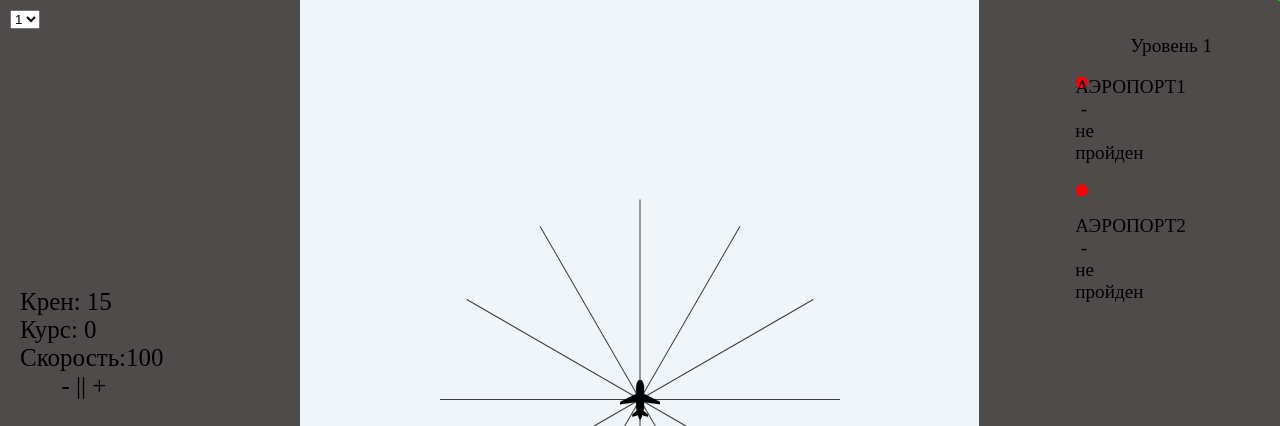
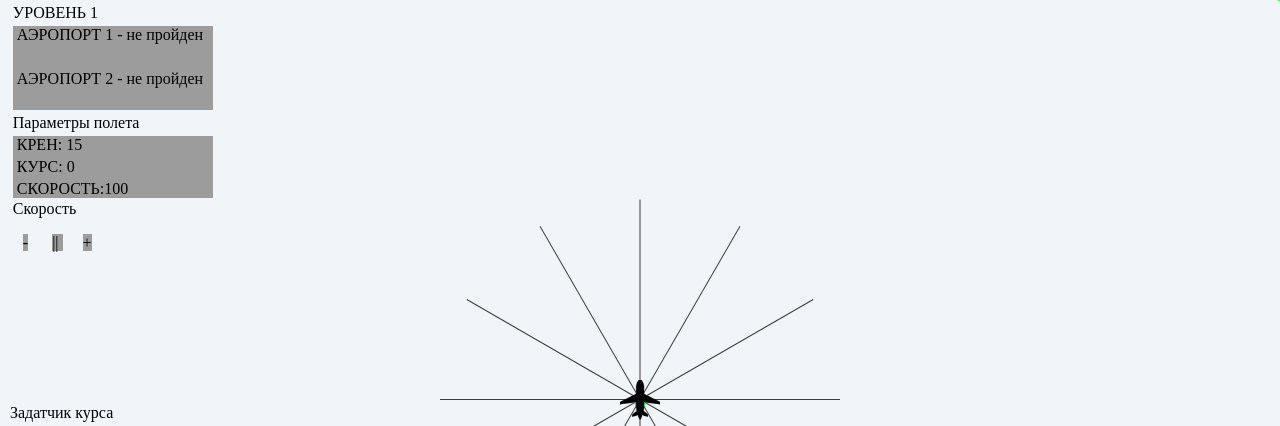
Before and after one commit to Microvolnovochka/vectoring, a plain HTML site: page index.html in a window 1280 px wide. Shown: the top 426 px of the page. Drawn offline with Linux system fonts and the light colour scheme.

Commit message:
u vlada begining

```diff
--- a/index.html
+++ b/index.html
@@ -9,21 +9,28 @@
 </head>
 <body id="body">
   <div class="info">
-    <p class="cren">Крен: <span>0</span></p>
-    <p class="course">Курс: <span>0</span></p>
-    <p class="speed">Скорость:<span>0</span></p>
-    <p style="text-align: center;">
-      <span id="minusspeed">-</span>
-      <span class="info__pause"> || </span>
-      <span class="info__play"> ► </span>
-      <span id="plusspeed"> +</span>
+    <p>Параметры полета</p>
+    <div class="info__parametrs">
+      <p class="cren">КРЕН: <span>0</span></p>
+      <p class="course">КУРС: <span>0</span></p>
+      <p class="speed">СКОРОСТЬ:<span>0</span></p>
+    </div>
+  </div>
+  <div class="infobuttons"> Скорость
+    <p>
+        <span class="info__minus">-</span>
+        <span class="info__pause"> || </span>
+        <span class="info__play"> ► </span>
+        <span class="info__plus"> +</span>
     </p>
   </div>
   <div class="levelsinfo">
-    <p class="level">Уровень <span></span></p>
+    <p class="level">УРОВЕНЬ <span></span></p>
     <div class="levelsinfo__airports">
-      <p class="airport">АЭРОПОРТ<span>&nbsp;</span><div></div></p>
-      <p class="airport">АЭРОПОРТ<span>&nbsp;</span><div></div></p>
+      <p class="airport">АЭРОПОРТ <span>&nbsp;</span></p>
+      <p class="povorots">&nbsp;</p>
+      <p class="airport">АЭРОПОРТ <span>&nbsp;</span></p>
+      <p class="povorots">&nbsp;</p>
     </div>
   </div>
   <button class="yesbt">Перепройти его</button>
@@ -37,6 +44,7 @@
     <option value="5">5</option>
   </select>
   <div class="keyboard-container">
+    <div class="keyboard__name">Задатчик курса</div>
     <div class="keyboard-display">000</div>
     <button class="keyboard-key" value="9">9</button>
     <button class="keyboard-key" value="8">8</button>
--- a/indexown.js
+++ b/indexown.js
@@ -8,12 +8,12 @@ var ctx = canvas.getContext('2d');
 var width = ctx.canvas.width = window.innerWidth;
 var longscreen = window.innerHeight<=1080?false:true;
 var height = ctx.canvas.height = window.innerHeight>1080?1080:window.innerHeight - 1;
-var userInputInt = null;
 var pause = false;
 var nextLevel = false;
 var povorotn = null;//
 var prevAngle = null;//для подчсета поворотов
 var userInput = "000";
+var userInputInt = 0;
 var km = 300/50;//количество пикселей в одном километре
 var coefx = (width-300*2)/(300)*5;
 var coefy = height/(300)*5;
@@ -48,7 +48,7 @@ var miniMap ={
   xviszs: null,
   yviszf: null,
   yviszs: null,
-  color: "rgba(48, 45, 45, 1)",
+  color: "#9C9C9C",
 };
 var cren = {
   15:{
@@ -153,10 +153,6 @@ function draw(time) {
     {
       requestAnimationFrame(draw);
       ctx.clearRect(0, 0, width, height);
-      if (!longscreen)
-      {
-        drawSideBox();
-      }
       drawMiniMap(miniMap);
       if (!cursor.is)
       {
@@ -189,15 +185,6 @@ function draw(time) {
     no.style.display = "block";
     no.innerHTML = "Закончить упражнение";
   }
-}
-
-function drawSideBox(){
-  ctx.save();
-  ctx.beginPath();
-  ctx.fillStyle = "#4f4b4b";
-  ctx.fillRect(0,0,300,height-0);
-  ctx.fillRect(width-301,0,301,height-0);
-  ctx.restore();
 }
 
 function drawScale(km,xb,yb,vertical){
@@ -726,18 +713,10 @@ function upgradeLevelInfo(airports){
   {
     for (var i =0;i<levels[progressBar.level].airpotrN;i++)
     {
-      par.querySelectorAll("div")[i].className = "redcircle";
       if (airports[i].collision)
       {
-        str = "пройден. Количество поворотов: "+airports[i].povorotn.toString();
-        if (airports[i].povorotn<3)
-        {
-          par.querySelectorAll("div")[i].className = "greencircle";
-        }
-        else
-        {
-          par.querySelectorAll("div")[i].className = "yellowcircle";
-        }
+        str = "пройден";
+        par.querySelectorAll(".povorots")[i].innerHTML = "Поворотов: "+airports[i].povorotn.toString()
       }
       par.querySelectorAll(".airport > span")[i].innerHTML = (i+1).toString()+" - "+str;
       str = "не пройден";
@@ -749,7 +728,6 @@ function upgradeLevelInfo(airports){
     for (var i =0;i<levels[progressBar.level].airpotrN;i++)
     {
       par.querySelectorAll(".airport > span")[i].innerHTML = (i+1).toString()+" - "+str;
-      par.querySelectorAll("div")[i].className = "redcircle";
     }
 
   }
@@ -808,7 +786,7 @@ document.querySelector(".select-level").addEventListener("change",function(e){
   animation = requestAnimationFrame(draw);
 });
 
-document.querySelector('.info').addEventListener('click',function(e){
+document.querySelector('.infobuttons').addEventListener('click',function(e){
   var target =e.target;
   if (target.className=="info__pause"&&!pause)
   {
@@ -824,27 +802,27 @@ document.querySelector('.info').addEventListener('click',function(e){
     document.querySelector(".info__pause").style.display = "inline";
     animation = requestAnimationFrame(draw);
   }
+});
+
+document.querySelector(".info__plus").addEventListener("click",function(e){
   if (!pause)
   {
-    if (e.target.id=="plusspeed")
-    {
       veloc+=50;
       if (veloc>1500)
       {
         veloc = 1500;
-        drawText("Скорость не должна превышать 1500 км/ч")
       }
-    }
-    else if (e.target.id=="minusspeed")
-    {
+  }
+});
+
+document.querySelector(".info__minus").addEventListener("click",function(e){
+  if (!pause)
+  {
       veloc-=50;
       if (veloc<100)
       {
         veloc = 100;
-        cancelAnimationFrame(animation);
-        drawText("Скорость не должна быть меньше 100 км/ч")
       }
-    }
   }
 });
 
@@ -1015,14 +993,12 @@ document.addEventListener('keydown', function(e) {
       if (veloc>1500)
       {
         veloc = 1500;
-        //drawText("Скорость не должна превышать 1500 км/ч")
       }
     } else if ((e.which==109||e.which==173)&&!pause) {
       veloc-=50;
       if (veloc<100)
       {
         veloc = 100;
-        //drawText("Скорость не должна быть меньше 100 км/ч")
       }
     } else if(e.which==89&&pause==true&&nextLevel==true){
       if (progressBar.level==6)
--- a/style.css
+++ b/style.css
@@ -31,7 +31,7 @@
 }
 
 .select-level {
-  /*display: none;*/
+  display: none;
   position: absolute;
   top: 10px;
   left: 10px;
@@ -47,7 +47,7 @@
   flex-wrap: wrap;
   -webkit-flex-direction: row-reverse;
   flex-direction: row-reverse;
-  width: 15%;
+  width: 200px;
   height: 45%;
 }
 
@@ -89,57 +89,92 @@
 
 .info {
   position: absolute;
-  width: 10%;
-  font-size: 25px;
-  bottom: 50%;
-  left: 20px;
+  width: 200px;
+  font-size: 100%;
+  top: 110px;
+  left: 1%;
+}
+
+.info__parametrs{
+  background-color: #9C9C9C;
+}
+
+.infobuttons{
+  position: absolute;
+  width: 200px;
+  top:200px;
+  left: 1%;
+}
+
+.info__minus{
+  margin: 5%;
+  height: 20px;
+  width: 20px;
+  background-color:  #9C9C9C;
+}
+
+.info__plus{
+  margin: 5%;
+  height: 100px;
+  width: 100px;
+  background-color:  #9C9C9C;
 }
 
 .info__play{
+  margin: 5%;
+  height: 20px;
+  width: 20px;
   display: none;
+  background-color:  #9C9C9C;
 }
 
 .info__pause{
+  margin: 5%;
+  height: 20px;
+  width: 20px;
   display: inline;
+  background-color:  #9C9C9C;
 }
 
 .info p {
-  margin: 0;
+  margin-top: 2%;
+  margin-left: 0%;
+  margin-bottom: 2%;
+}
+
+.info__parametrs p{
+  margin-left: 2%;
 }
 
 .levelsinfo {
   position: absolute;
-  font-size: 120%;
-  width: 15%;
-  height: 20%;
-  top: 2%;
-  right: 1%;
+  font-size: 100%;
+  width: 200px;
+  height: 100px;
+  left: 1%;
+  text-align: left;
 }
 
-.levelsinfo .level  {
-  text-align: center;
+.levelsinfo p{
+  margin-bottom: 2%;
+  margin-left: 0%;
+  margin-top: 2%;
 }
 
-.redcircle {
-  width: 12px;
-  text-align: right;
-  height: 12px;
-  border-radius: 7px;
-  background: red;
+.levelsinfo__airports{
+  background-color: #9C9C9C;
 }
 
-.greencircle {
-  width: 12px;
-  height: 12px;
-  border-radius: 7px;
-  background: green;
+.levelsinfo__airports p{
+  margin-top: 2%;
+  margin-right: 2%;
+  margin-left: 2%;
 }
 
-.yellowcircle {
-  width: 12px;
-  height: 12px;
-  border-radius: 7px;
-  background: rgb(255, 255, 0)
+.keyboard__name{
+  position: absolute;
+  bottom: 102%;
+  left:0%
 }
 
 @media (min-height:1081px)
@@ -216,25 +251,4 @@
   .levelsinfo .level {
     text-align: center;
   }
-
-  .redcircle {
-    width: 12px;
-    height: 12px;
-    border-radius: 7px;
-    background: red;
-  }
-
-  .greencircle {
-    width: 12px;
-    height: 12px;
-    border-radius: 7px;
-    background: green;
-  }
-
-  .yellowcircle {
-    width: 12px;
-    height: 12px;
-    border-radius: 7px;
-    background: yellow;
-  }
 }
```
